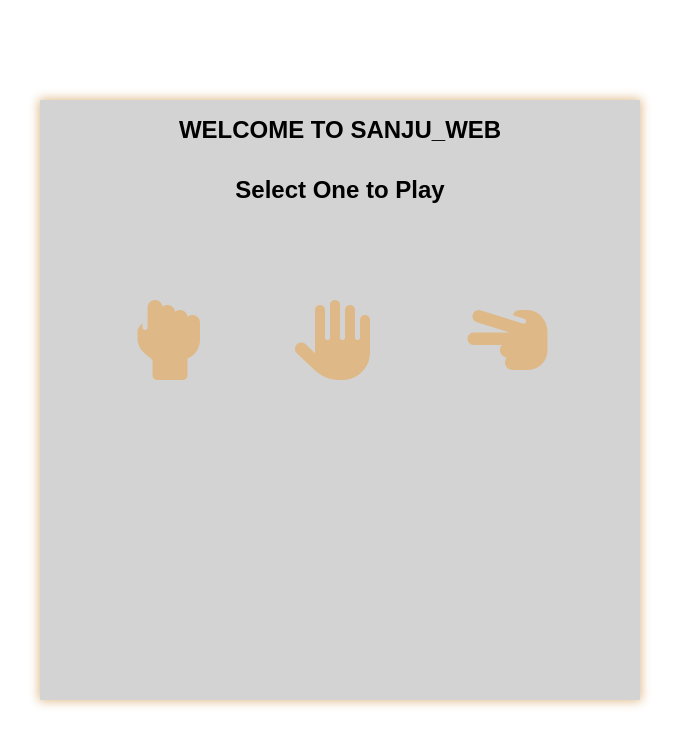
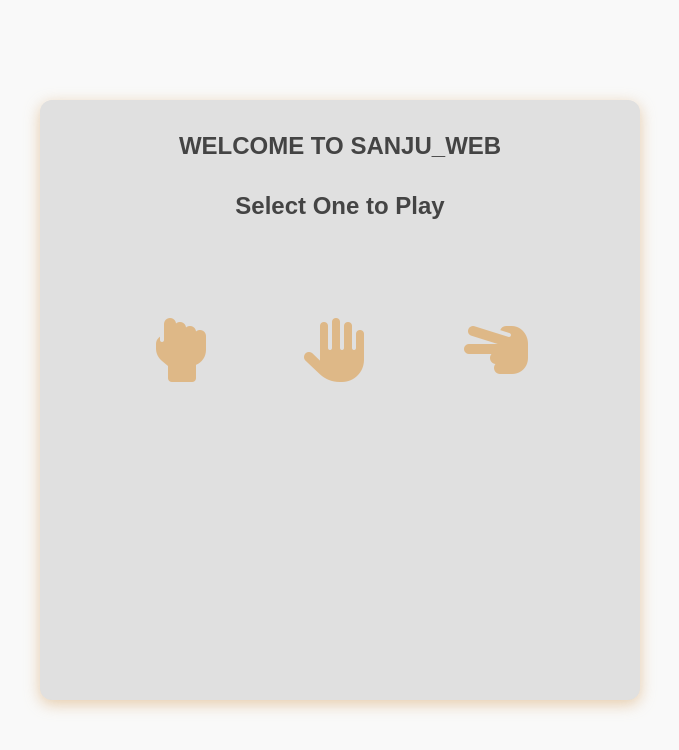
Before and after one commit to tech-helper07/ROCK_PAPER_SCISSOR-SANJU, a plain HTML site: page index.html in a window 1280 px wide. Shown: the whole page, without its empty margins (300-979 px from the left). Drawn offline with Linux system fonts and the light colour scheme.

Commit message:
Fixed container sizes and enhancing styles

```diff
--- a/Style.css
+++ b/Style.css
@@ -1,58 +1,63 @@
-*{
+* {
     margin: 0;
     padding: 0;
     box-sizing: border-box;
     font-family: sans-serif;
 }
 
-body{
+body {
     display: flex;
     align-items: center;
     justify-content: center;
-    height: 100vh;
-    width: 100vw;
+    min-height: 100vh;
+    background: #f9f9f9;
 }
 
-.container{
-    width: 600px;
-    height: 600px;
-    background-color: lightgray;
-    box-shadow: 0px 0px 10px 1px burlywood;
-    margin-top: 50px;
-    margin-bottom: 50px;
+.container {
+    width: 90%;
+    max-width: 600px;
+    aspect-ratio: 1/1;
+    background-color: #e0e0e0;
+    box-shadow: 0px 4px 15px rgba(222, 184, 135, 0.7);
+    border-radius: 12px; /* smoother edges */
+    padding: 1rem;
 }
 
-h2{
+h2 {
     padding: 1rem;
     text-align: center;
+    font-size: 1.5rem;
+    color: #444;
+}
 
-}
-.icon_container{
+.icon_container {
     display: flex;
-         width: 100%;
     justify-content: space-evenly;
     align-items: center;
     height: 40%;
 }
 
-.icon{
-       font-size: 5rem;
-       transform: all 0.5s;
+.icon {
+    font-size: 4rem;
+    transition: transform 0.4s ease, color 0.3s ease;
     color: burlywood;
+    cursor: pointer;
 }
 
-.icon_container .icon:hover{
-    transform: scale(1.4);
+.icon:hover {
+    transform: scale(1.3);
+    color: #a67c52;
 }
 
-.selection_container{
+.selection_container {
     display: flex;
-    width: 100%;
     justify-content: space-evenly;
+    align-items: center;
     height: 30%;
 }
 
-h1{
+h1 {
     text-align: center;
-
+    font-size: 2rem;
+    color: #333;
 }
```
Lines whose indentation alone changed are shown as unchanged.
